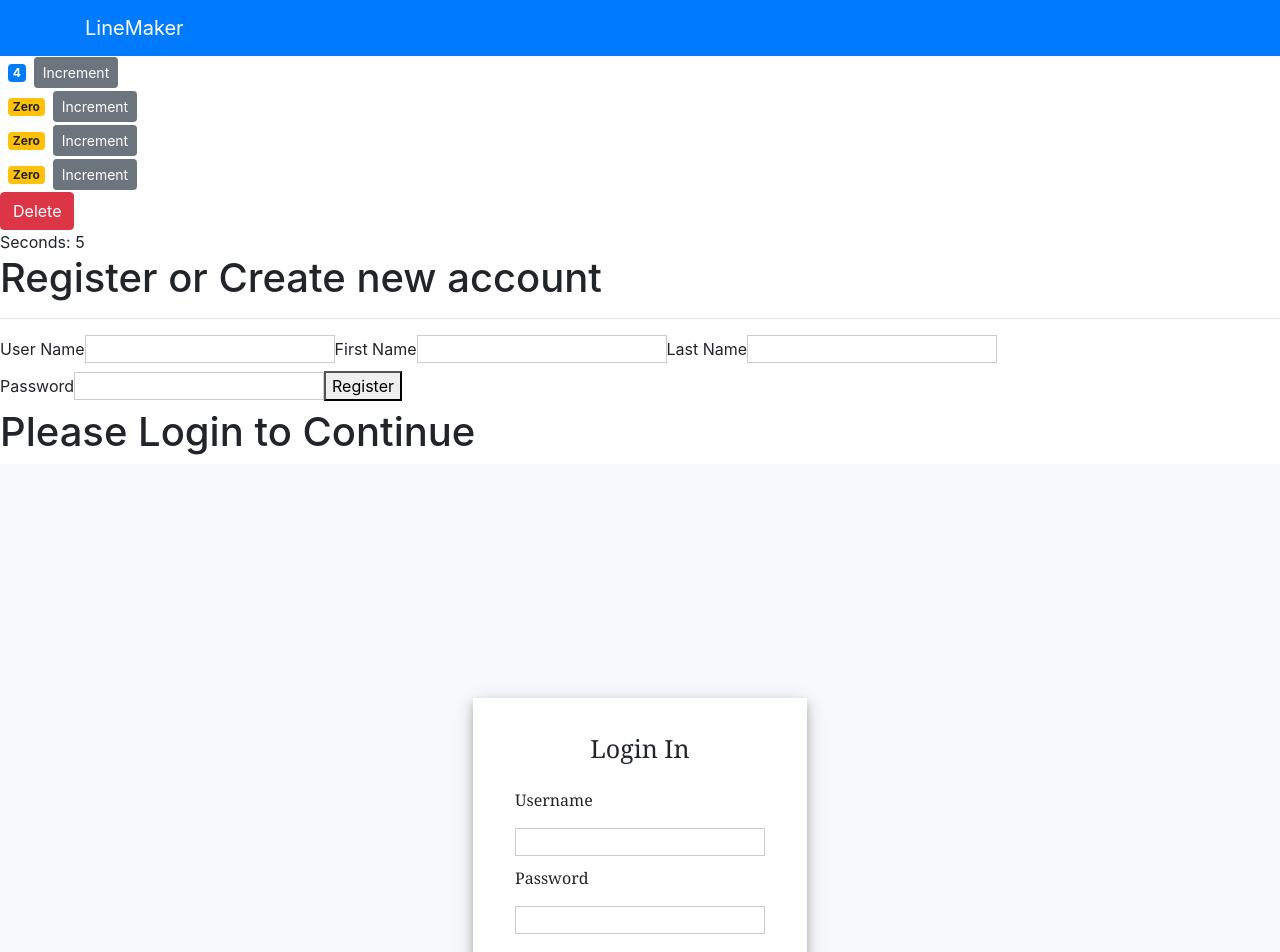
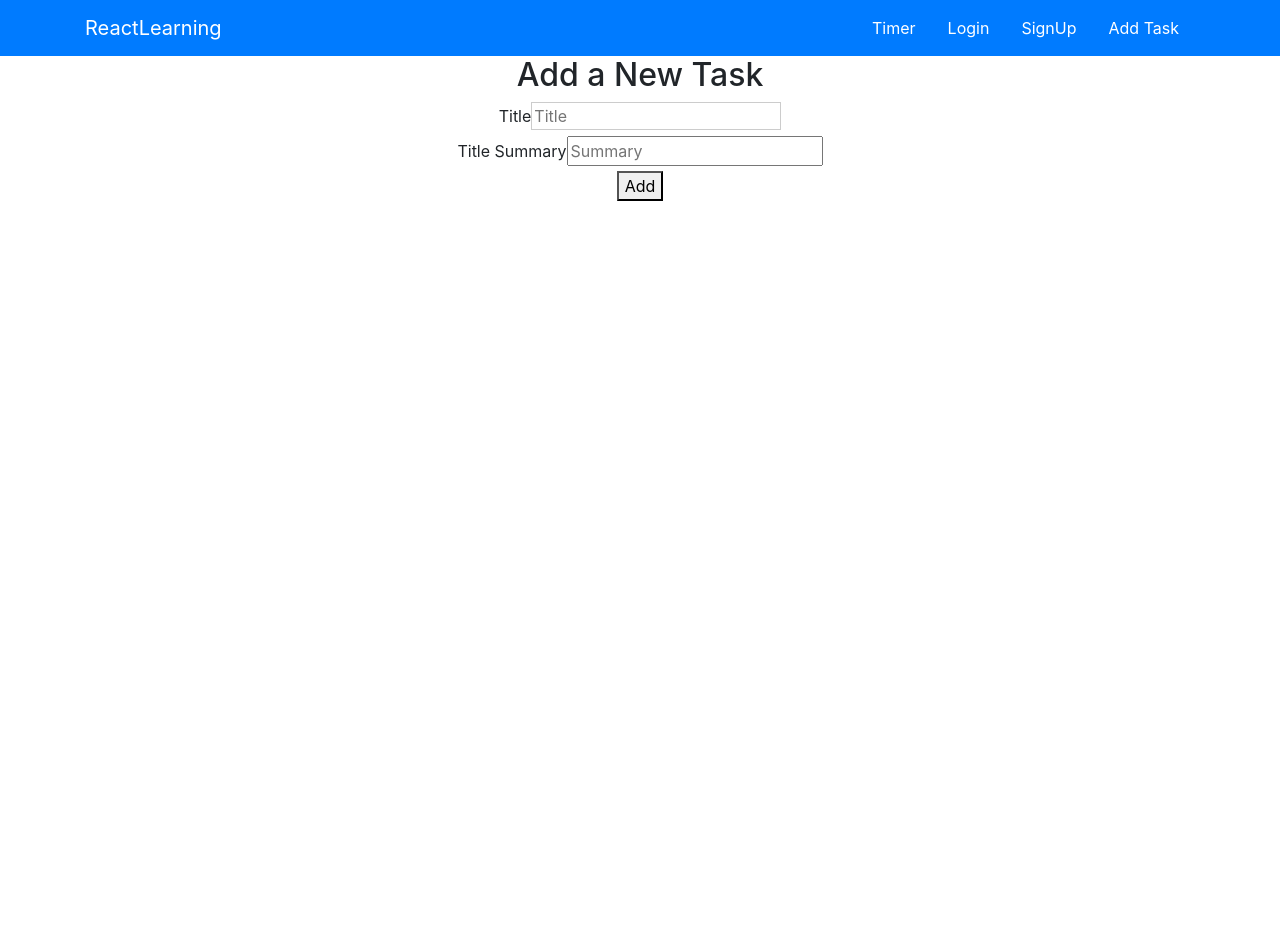
Before and after one commit to Chirag-32/learnreact, a React (Create React App) app: page /add-task in a window 1280 px wide. Shown: the top 952 px of the page. After the commit the page ends 800 px from the top, so only its background shows below. Built offline with nearby package versions, Linux system fonts and the light colour scheme; data requests are answered from the project's data file; the HTML template or start-up script is replaced by a standard one.

Commit message:
added a new component with post request

```diff
--- a/db.json
+++ b/db.json
@@ -18,7 +18,13 @@
       "last_name": "Doe",
       "email": "janedoe@abc.com",
       "gender": "Female",
-      "status": "New"
+      "status": "New",
+      "my-tasks": [
+        {
+          "title": "language-change",
+          "summary": "need to change text on all landing pages"
+        }
+      ]
     },
     {
       "id": 3,
@@ -57,30 +63,6 @@
       "id": 23,
       "username": "chirag111",
       "pass": "chirag22"
-    },
-    {
-      "id": 24,
-      "username": "talim73",
-      "pass": "ansari86@gh"
-    },
-    {
-      "id": 25,
-      "username": "",
-      "pass": "salesh123"
-    },
-    {
-      "id": 26,
-      "username": "",
-      "first_name": "Talim",
-      "last_name": "Ansari",
-      "pass": "talim221"
-    },
-    {
-      "id": 27,
-      "username": "baljeet636",
-      "first_name": "Baljeet",
-      "last_name": "Kumar",
-      "pass": "baljeet890"
     }
-  ]
+      ]
 }
--- a/package.json
+++ b/package.json
@@ -7,11 +7,12 @@
     "@testing-library/react": "^11.1.0",
     "@testing-library/user-event": "^12.1.10",
     "axios": "^0.26.0",
-    "bootstrap": "4.0.0",
+    "bootstrap": "^4.0.0",
     "bootstrap-social": "5.1.1",
     "font-awesome": "4.7.0",
     "json-server": "^0.17.0",
     "react": "^17.0.2",
+    "react-bootstrap": "^2.2.1",
     "react-dom": "^17.0.2",
     "react-popper": "0.9.2",
     "react-router-dom": "^6.2.2",
--- a/src/App.css
+++ b/src/App.css
@@ -93,6 +93,9 @@ input[type="submit"]:hover {
 .green h3 {
   background-color: #61dafb;
 }
+.navbar a {
+  color: #fff;
+}
 @keyframes App-logo-spin {
   from {
     transform: rotate(0deg);
--- a/src/App.js
+++ b/src/App.js
@@ -1,18 +1,34 @@
 import { Component } from "react";
 // import logo from './logo.svg';
 import "./App.css";
-import { Navbar, NavbarBrand } from "reactstrap";
-
+import Navigation from "./components/Navbar";
+import Timer from "./components/Timerjsx";
+// import Navigation from "./components/login";
+import SignIn from "./components/signup";
+import Home from "./components/home";
+import { BrowserRouter, Routes, Route } from "react-router-dom";
+import Counters from "./components/counters";
+import LoginForm from "./components/login";
+import AddTask from "./components/to-do/addTask";
 class App extends Component {
   render() {
     return (
-      <div className="App">
-        <Navbar dark color="primary">
-          <div className="container">
-            <NavbarBrand href="/">LineMaker</NavbarBrand>
-          </div>
-        </Navbar>
-      </div>
+      <BrowserRouter>
+        <div className="App">
+          <Navigation />
+
+          <Routes>
+            <Route path="/" element={<Navigation />} />
+            <Route index element={<Home />} />
+            <Route path="counter" element={<Counters />} />
+            <Route path="timer" element={<Timer />} />
+            <Route path="signup" element={<SignIn />} />
+            <Route path="login" element={<LoginForm />} />
+            <Route path="add-task" element={<AddTask />} />
+            {/* </Route> */}
+          </Routes>
+        </div>
+      </BrowserRouter>
     );
   }
 }
--- a/src/components/Navbar.jsx
+++ b/src/components/Navbar.jsx
@@ -1,8 +1,50 @@
-import React, { Component } from 'react';
-class Navbar extends React.Component {
-    render() {
-        return <div></div>;
-    }
+import React, { Component } from "react";
+import { Navbar, NavbarBrand, Nav } from "reactstrap";
+// import { BrowserRouter, Routes, Route } from "react-router-dom";
+// import SignIn from "./signup";
+// import Timer from "./Timerjsx";
+// import Counter from "./counter";
+// import LoginForm from "./login";
+// import Home from "./home";
+import { Outlet, NavLink } from "react-router-dom";
+class Navigation extends Component {
+  render() {
+    return (
+      <>
+        <Navbar dark color="primary">
+          <div className="container">
+            <NavbarBrand href="/">ReactLearning</NavbarBrand>
+            <Nav className="me-auto">
+              <NavLink className="nav-link" to="timer">
+                Timer
+              </NavLink>
+              <NavLink className="nav-link" to="login">
+                Login
+              </NavLink>
+              <NavLink className="nav-link" to="signup">
+                SignUp
+              </NavLink>
+              <NavLink className="nav-link" to="add-task">
+                Add Task
+              </NavLink>
+            </Nav>
+          </div>
+          <Outlet />
+        </Navbar>
+
+        {/* <BrowserRouter>
+          <Routes>
+            <Route path="/" element={<LoginForm />}>
+              <Route index element={<Home />} />
+              <Route path="counter" element={<Counter />} />
+              <Route path="timer" element={<Timer />} />
+              <Route path="signup" element={<SignIn />} />
+            </Route>
+          </Routes>
+        </BrowserRouter> */}
+      </>
+    );
+  }
 }
 
-export default Navbar;
+export default Navigation;
--- /dev/null
+++ b/src/components/home.jsx
@@ -0,0 +1,5 @@
+const Home = () => {
+  return <h1>Home</h1>;
+};
+
+export default Home;
--- a/src/components/signup.jsx
+++ b/src/components/signup.jsx
@@ -1,7 +1,10 @@
 import React, { useState } from "react";
 import axios from "axios";
+import Form from "react-bootstrap/Form"
+import { useNavigate } from "react-router-dom";
 
 function SignIn() {
+  const [isSubmitted, setIsSubmitted] = useState(false);
   const [signIn, _signIn] = useState({
     id: "",
     uname: "",
@@ -9,6 +12,7 @@ function SignIn() {
     lastname: "",
     pass: "",
   });
+  const navigate = useNavigate();
   // const addContactHandler = async (contact) => {
   //   console.log(contact);
   //   const request = {
@@ -43,16 +47,23 @@ function SignIn() {
         // console.log(response.data);
       })
       .catch((error) => console.log(error));
+    setIsSubmitted(true);
+  };
+  const navigateRout = () => {
+    setTimeout(() => {
+      navigate("/add-task");
+    }, 3000);
   };
   return (
     <div>
       <h1>Register or Create new account</h1>
       <hr />
-      <form onSubmit={handleSubmit}>
+      <Form onSubmit={handleSubmit}>
         <label htmlFor="name">
           User Name
           <input
             type="text"
+            required
             name="name"
             value={signIn.name}
             onChange={handleChange}
@@ -63,6 +74,7 @@ function SignIn() {
           <input
             type="text"
             name="fname"
+            required
             value={signIn.fname}
             onChange={handleChange}
           />
@@ -72,6 +84,7 @@ function SignIn() {
           <input
             type="text"
             name="lname"
+            required
             value={signIn.lname}
             onChange={handleChange}
           />
@@ -81,12 +94,23 @@ function SignIn() {
           <input
             type="text"
             name="pass"
+            required
             value={signIn.password}
             onChange={handleChange}
           />
         </label>
         <button type="submit">Register</button>
-      </form>
+      </Form>
+      {isSubmitted ? (
+        <>
+          <div>
+            <div>{signIn.first_name} is successfully logged in</div>
+            {navigateRout()}
+          </div>
+        </>
+      ) : (
+        ""
+      )}
     </div>
   );
 }
--- /dev/null
+++ b/src/components/to-do/addTask.jsx
@@ -0,0 +1,100 @@
+// import React from "react";
+import axios from "axios";
+import React, { useState } from "react";
+
+function AddTask() {
+  // const [task, settask] = useState({title: "",
+  //     summary: "",});
+  //   const [contacts, setContacts] = useState([]);
+  // const addContactHandler = async (contact) => {
+  //   console.log(contact);
+  //   const request = {
+  //   //   id: uuid(),
+  //     ...task,
+  //   };
+
+  //   const response = await axios.post("http://localhost:3000/employees", request);
+  //   console.log(response);
+  //   settask([...task, response.data]);
+  // };
+  // const add = (e) => {
+  //   e.preventDefault();
+  //   if (task.title === "" || task.summary === "") {
+  //     alert("ALl the fields are mandatory!");
+  //     return;
+  //   }
+  //   addContactHandler(task);
+  //   settask({ title: "", summary: "" });
+  //   // task.history.push("/");
+  // };
+
+  const [isSubmitted, setIsSubmitted] = useState(false);
+  const [task, _Task] = useState({
+    id: "",
+    title: "",
+    summary: "",
+  });
+
+  const handleChange = (e) => {
+    const value = e.target.value;
+    _Task({
+      ...task,
+      [e.target.name]: value,
+    });
+  };
+  const handleSubmit = (e) => {
+    e.preventDefault();
+    const userTask = {
+      id: task.id,
+      title: task.title,
+      summary: task.summary,
+    };
+    axios
+      .post("http://localhost:3000/tasks", userTask)
+      // .then((response) => {
+
+      // })
+      .catch((error) => console.log(error));
+    setIsSubmitted(true);
+  };
+  return (
+    <div className="ui main">
+      <h2>Add a New Task</h2>
+      <form className="ui form" onSubmit={handleSubmit}>
+        <div className="field">
+          <label>Title</label>
+          <input
+            type="text"
+            name="title"
+            placeholder="Title"
+            value={task.title}
+            onChange={handleChange}
+          />
+        </div>
+        <div className="field">
+          <label>Title Summary</label>
+          <input
+            type="textarea"
+            name="summary"
+            placeholder="Summary"
+            value={task.summary}
+            onChange={handleChange}
+          />
+        </div>
+        <button className="ui button blue">Add</button>
+      </form>
+      {isSubmitted ? (
+        <>
+          <div>
+            <div>{task.title} is successfully added</div>
+            {/* <Navigate to="/add" /> */}
+          </div>
+        </>
+      ) : (
+        ""
+      )}
+    </div>
+  );
+}
+
+export default AddTask;
--- a/src/index.js
+++ b/src/index.js
@@ -4,21 +4,13 @@ import "./index.css";
 import App from "./App";
 import reportWebVitals from "./reportWebVitals";
 import "bootstrap/dist/css/bootstrap.min.css";
-import Counters from "./components/counters";
+
 import "slick-carousel/slick/slick.css";
 import "slick-carousel/slick/slick-theme.css";
-// import SlickSlider from "./components/slickSlider";
-import Timer from "./components/Timerjsx";
-import LoginForm from "./components/login";
-import SignIn from "./components/signup";
+
 ReactDOM.render(
   <React.StrictMode>
     <App />
-    <Counters />
-    <Timer />
-    <SignIn />
-    <LoginForm />
-    {/* <SlickSlider /> */}
   </React.StrictMode>,
   document.getElementById("root")
 );
```
Also changed, not shown: src/components/Timerjsx.jsx (+8 -11 lines), src/components/login.jsx (+28 -19 lines), 1 other file (tests, documents, lock files or other folders).
